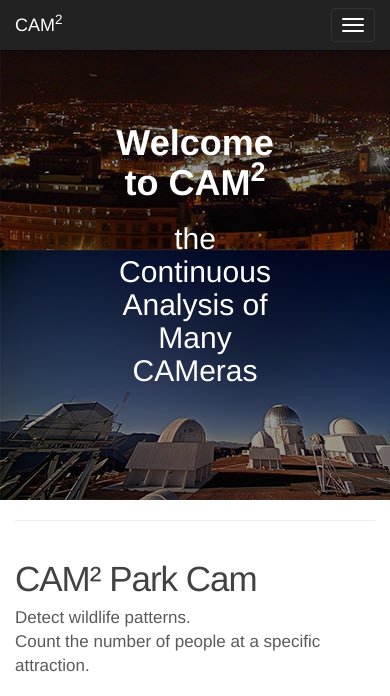
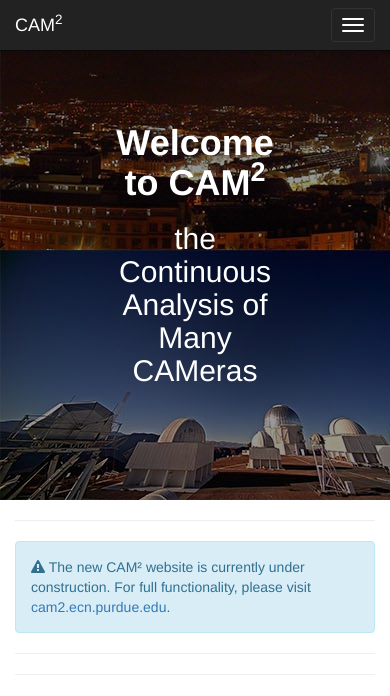
Before and after one commit to PurdueCAM2Project/CAM2WebUI, a Django app: template app/templates/app/index.html in a window 390 px wide. Shown: the top 696 px of the page. Run offline with Django 3.2, Linux system fonts and the light colour scheme; the template is opened without the code that fills it, so the values that code supplies are empty; some libraries are stand-ins or nearby versions.

Commit message:
various content modifications

```diff
--- a/app/templates/app/base.html
+++ b/app/templates/app/base.html
@@ -31,7 +31,8 @@
         <a class="navbar-brand" href="/">CAM<sup>2</sup></a>
       </div>
       <div id="navbar" class="collapse navbar-collapse">
-        <ul class="nav navbar-nav">
+        <!--ul class="nav navbar-nav"-->
+        <ul class="hidden">
           <li><a href="/cameras/">Cameras</a></li>
           <li><a href="">Source Code</a></li>
           <li class="dropdown"> <a href="" class="dropdown-toggle" data-toggle="dropdown" role="button" aria-haspopup="true" aria-expanded="false">About Us<span class="caret"></span></a>
@@ -42,7 +43,8 @@
             </ul>
           </li>
         </ul>
-        <ul class="nav navbar-nav navbar-right">
+        <!--ul class="nav navbar-nav navbar-right"-->
+        <ul class="hidden">
           <li><a href="/login/">Login</a></li>
         </ul>
       </div>
--- a/app/templates/app/index.html
+++ b/app/templates/app/index.html
@@ -13,44 +13,31 @@
 </div>
 <div class="container main-content">
   <hr class="divide-divider">
-  <div class="row divide">
-    <div class="col-sm-6 col-sm-push-6">
-      <h2 class="divide-heading">CAM² Park Cam</h2>
-      <p class="lead">
-        Detect wildlife patterns.
-        <br>Count the number of people at a specific attraction.
-      </p>
-    </div>
-    <div class="col-sm-6 col-sm-pull-6">
-      <div class="embed-responsive embed-responsive-16by9">
-        <iframe class="embed-responsive-item" src="https://www.youtube.com/embed/OYksWrQJOpQ?rel=0&controls=1&showinfo=0&vq=hd720&autohide=1"></iframe>
-       </div>
+  <div class="alert alert-info" role="alert">
+    <span class="fa fa-exclamation-triangle" aria-hidden="true"></span>
+    The new CAM² website is currently under construction. For full functionality, please visit <a href="https://cam2.ecn.purdue.edu" target="_blank">cam2.ecn.purdue.edu</a>.
+  </div>
+  <hr class="divide-divider">
+  <hr class="divide-divider">
+  <div class="container row">
+    <div class="text-center">
+      <p class="lead">CAM² provides access to tens of thousands of public camera streams from around the globe.</p>
+      <button type="button" class="btn btn-primary btn-lg disabled">Browse cameras</button>
     </div>
   </div>
   <hr class="divide-divider">
-  <div class="row divide">
-    <div class="col-sm-6">
-      <h2 class="divide-heading">CAM² Event Cam</h2>
-      <p class="lead">Event cam gives a general overview of the CAM² system and shows what our system is capable of doing.</p>
-    </div>
-    <div class="col-sm-6">
-      <div class="embed-responsive embed-responsive-16by9">
-        <iframe class="embed-responsive-item" src="https://www.youtube.com/embed/pdT4bksL8y8?rel=0&controls=1&showinfo=0&vq=hd720&autohide=1"></iframe>
-      </div>
+  <hr class="divide-divider">
+  <div class="container row">
+    <div class="text-center">
+      <p class="lead">Use our image processing filters or create your own to analyze your camera footage.</p>
     </div>
   </div>
   <hr class="divide-divider">
-  <div class="row divide">
-    <div class="col-sm-6  col-sm-push-6">
-      <h2 class="divide-heading">CAM² City Cam</h2>
-      <p class="lead">CAM² has cameras in cities, in addition to traffic cameras, and we can do many different analyses on those images.
-        Mainly we can detect different activities in the cities during the day.
-      </p>
-    </div>
-    <div class="col-sm-6 col-sm-pull-6">
-      <div class="embed-responsive embed-responsive-16by9">
-        <iframe class="embed-responsive-item" src="https://www.youtube.com/embed/Y9JwapBTzG0?rel=0&controls=1&showinfo=0&vq=hd720&autohide=1"></iframe>
-      </div>
+  <hr class="divide-divider">
+  <div class="container row">
+    <div class="text-center">
+      <p class="lead">To get started, create an account.</p>
+      <button type="button" class="btn btn-primary btn-lg disabled">Sign up</button>
     </div>
   </div>
 </div>
--- a/app/templates/app/privacy.html
+++ b/app/templates/app/privacy.html
@@ -11,7 +11,7 @@
   </p>
   <hr class="divide-divider">
   <p>
-    This Privacy Policy applies to the CAM2 website, currently located at <a href="https://cam2.ecn.purdue.edu/">https://cam2.ecn.purdue.edu</a>, as well as any other websites, webpages, mobile applications, applications, interactive features, or online services that are owned or controlled by Purdue University and/or the CAM2 Project at Purdue University (“<strong>Purdue,” “we,” “our,” </strong>or<strong> “us”</strong>”) and that post a link to this Privacy Policy, whether accessed via computer, mobile device or otherwise (collectively, the “<strong>Platform</strong>”). This Privacy Policy only covers information collected on or through the Platform and does not cover any information collected by Purdue on or through any other website, mobile app, or offline, unless specifically stated. This Privacy Policy explains Purdue’s information practices at the Platform, such as the types of information Purdue collects regarding visitors to or users of the Platform and how we may use that information. Please review this Privacy Policy carefully. In addition, please review the Platform’s <a href="https://cam2.ecn.purdue.edu/terms">Terms of Use</a>, which governs your use of the Platform.
+    This Privacy Policy applies to the CAM2 website, currently located at <a href="https://www.cam2project.net/" target="_blank">https://www.cam2project.net</a>, as well as any other websites, webpages, mobile applications, applications, interactive features, or online services that are owned or controlled by Purdue University and/or the CAM2 Project at Purdue University (“<strong>Purdue,” “we,” “our,” </strong>or<strong> “us”</strong>”) and that post a link to this Privacy Policy, whether accessed via computer, mobile device or otherwise (collectively, the “<strong>Platform</strong>”). This Privacy Policy only covers information collected on or through the Platform and does not cover any information collected by Purdue on or through any other website, mobile app, or offline, unless specifically stated. This Privacy Policy explains Purdue’s information practices at the Platform, such as the types of information Purdue collects regarding visitors to or users of the Platform and how we may use that information. Please review this Privacy Policy carefully. In addition, please review the Platform’s <a href="https://www.cam2project.net/terms">Terms of Use</a>, which governs your use of the Platform.
   </p>
   <hr class="divide-divider">
   <h3><strong>TABLE OF CONTENTS</strong></h3>
--- a/app/templates/app/terms.html
+++ b/app/templates/app/terms.html
@@ -15,7 +15,7 @@
     </strong>
   </p>
   <p>
-    These Terms apply to the CAM2 website, currently located at <a href="https://cam2.ecn.purdue.edu/">https://cam2.ecn.purdue.edu</a>, as well as any other websites, mobile applications, applications, interactive features, or online services that are owned or controlled by Purdue University and/or the CAM2 Project at Purdue University (“<strong>Purdue,” “we,” “our,” </strong>or<strong> “us”</strong>”) and that post a link to these Terms, whether accessed via computer, mobile device or otherwise (collectively, the “<strong>Platform</strong>”). Unless otherwise stated in writing, these Terms do not apply to your offline business dealings with Purdue. You may use the Platform for academic, educational, and research purposes only. You may not use the Platform for commercial purposes.
+    These Terms apply to the CAM2 website, currently located at <a href="https://www.cam2project.net/" target="_blank">https://www.cam2project.net</a>, as well as any other websites, mobile applications, applications, interactive features, or online services that are owned or controlled by Purdue University and/or the CAM2 Project at Purdue University (“<strong>Purdue,” “we,” “our,” </strong>or<strong> “us”</strong>”) and that post a link to these Terms, whether accessed via computer, mobile device or otherwise (collectively, the “<strong>Platform</strong>”). Unless otherwise stated in writing, these Terms do not apply to your offline business dealings with Purdue. You may use the Platform for academic, educational, and research purposes only. You may not use the Platform for commercial purposes.
   </p>
   <p>
     When using particular services or features of the Platform, including downloading content from the Platform, both these Terms and a separate contract, terms of service, or a similar agreement (
```
